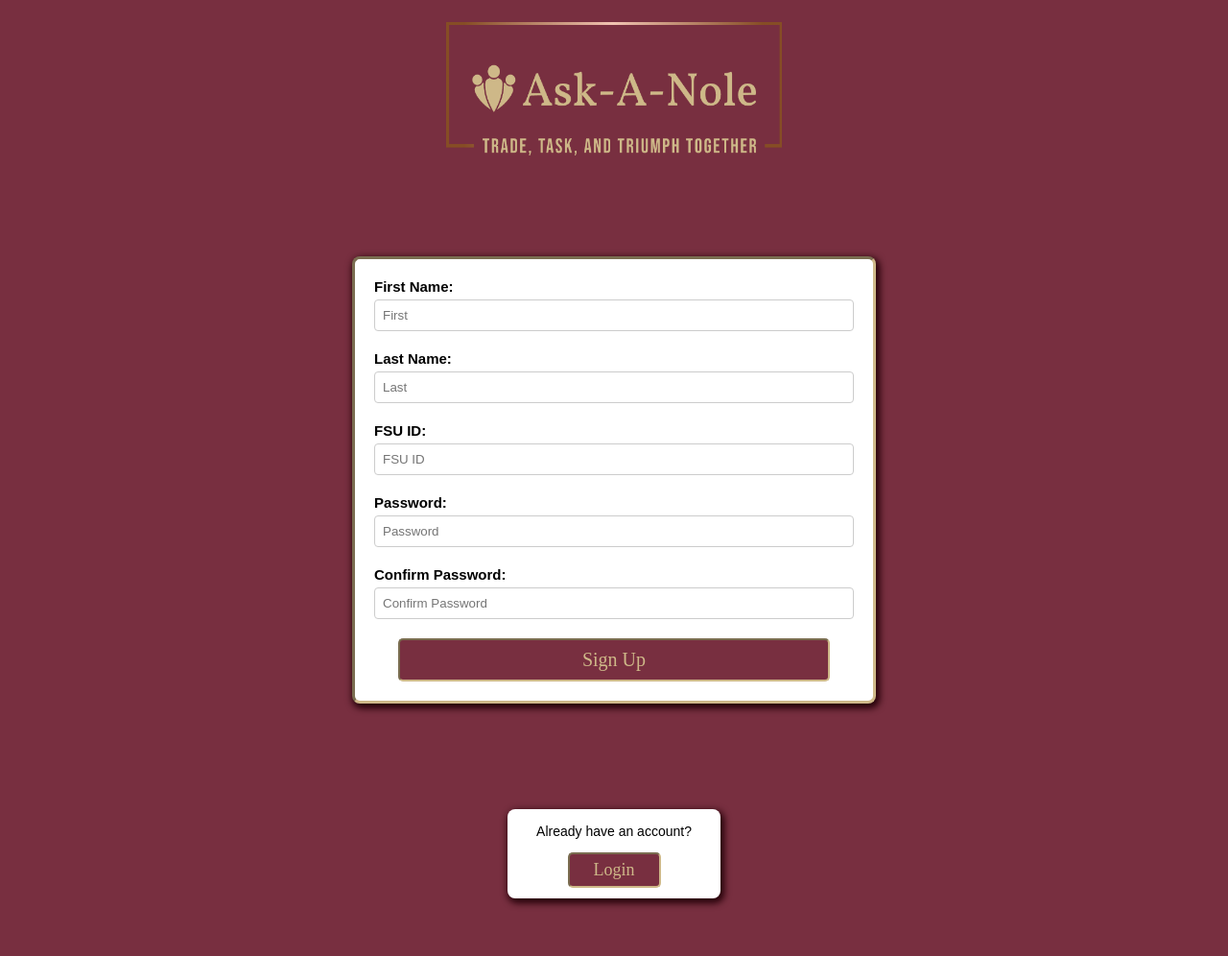
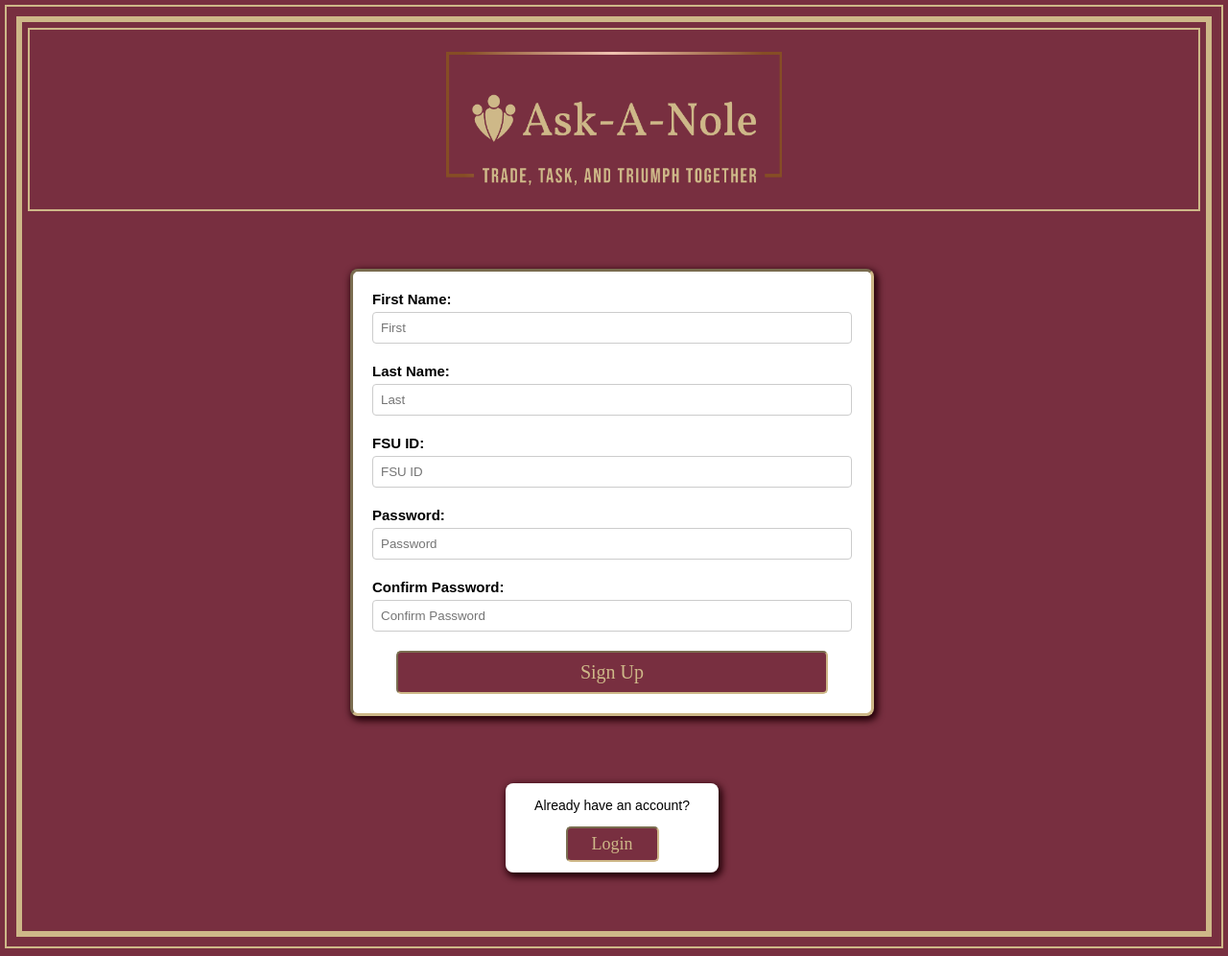
Before and after one commit to Yoti72/AskANole, a Flask app: page /signup in a window 1280 px wide. Shown: the whole page at 96% size. Run offline with Flask 3, Linux system fonts and the light colour scheme.

Commit message:
Update padding and margin in CSS files

```diff
--- a/static/LoginIVstyle.css
+++ b/static/LoginIVstyle.css
@@ -28,6 +28,7 @@ body {
     min-height: 100%;
     min-width: 96%;
     padding: 6px;
+    padding-right: 10px;
     margin: auto;
 }
 
--- a/static/SignupIVstyle.css
+++ b/static/SignupIVstyle.css
@@ -30,6 +30,7 @@ body {
     min-height: 100%;
     min-width: 96%;
     padding: 6px;
+    padding-right: 10px;
     margin: auto;
 }
 
@@ -62,8 +63,7 @@ body {
     border-color: #CEB888;
     border-width: 3px;
     border-radius: 8px;
-    margin: 100px auto;
-    margin-bottom: 110px;
+    margin: 60px auto;
     background-color: #FFFFFF;
     /* White container background */
     box-shadow: #240108 2px 3px 7px 2px;
@@ -119,8 +119,8 @@ body {
     /* White container background */
     padding: 1px;
     border-radius: 8px;
-    margin: 100px auto;
-    margin-bottom: calc(70vh - 500px);
+    margin: 70px auto;
+    margin-bottom: 55px;
     box-shadow: #240108 2px 3px 7px 2px;
     font-size: 14px;
     text-align: center;
--- a/templates/SignUp.html
+++ b/templates/SignUp.html
@@ -12,10 +12,14 @@
 
     </head>
 
+    <div class="outer-border">
+        <div class="mid-border">
+            <div class="inner-border">
+
                 <body>
                     <!-- Keep Type Values -->
-        <div class="logo">
-            <img src="/static/Ask-A-Nole-Logo.png" />
+                    <div class="logo"><img src="/static/Ask-A-Nole-Logo.png" />
+                    </div>
             </div>
 
             <form action="{{url_for('signupvalid')}}" method="POST">
@@ -45,7 +49,8 @@
 
                     <div class="input-group">
                         <label for="confirmPassword">Confirm Password:</label>
-                    <input type="password" id="confirmPassword" name="ConfirmPassword" placeholder="Confirm Password" />
+                        <input type="password" id="confirmPassword" name="ConfirmPassword"
+                            placeholder="Confirm Password" />
                     </div>
 
                     <!-- SignUp Button -->
@@ -59,5 +64,7 @@
                 <a href="/"><button class="login-btn">Login</button></a>
             </div>
             </body>
+        </div>
+    </div>
 
 </html>
```
Also changed, not shown: templates/LoginScreen.html (+4 -4 lines). Lines whose indentation alone changed are shown as unchanged.
